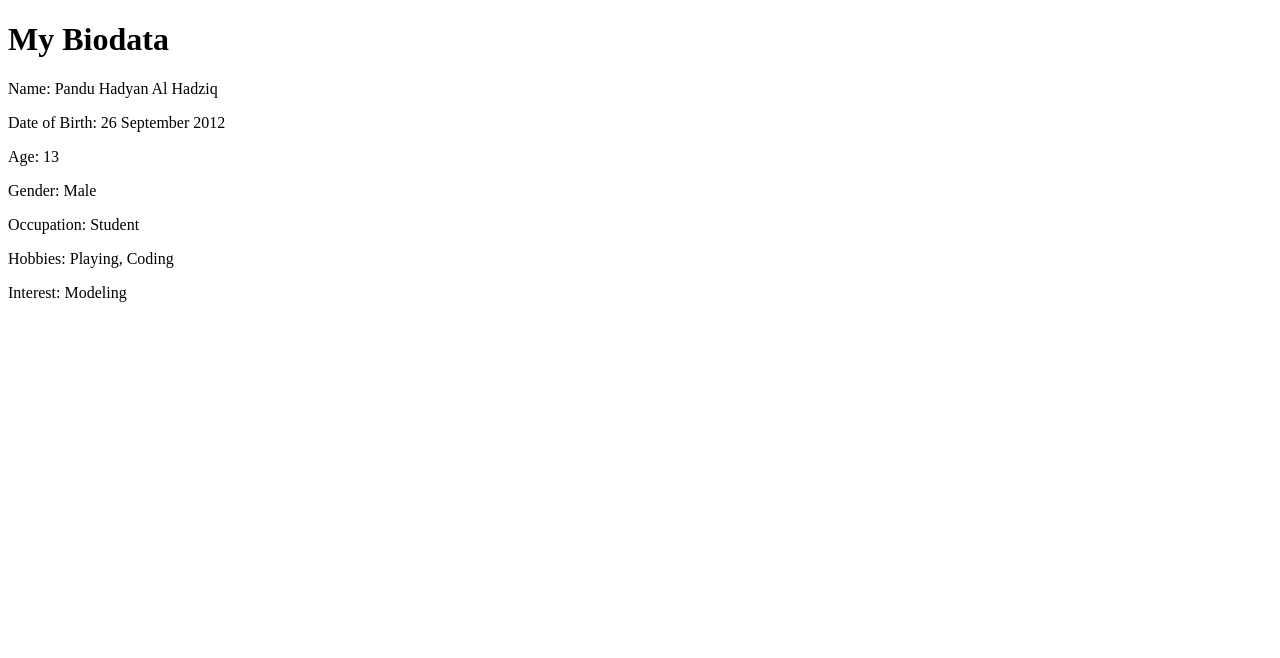
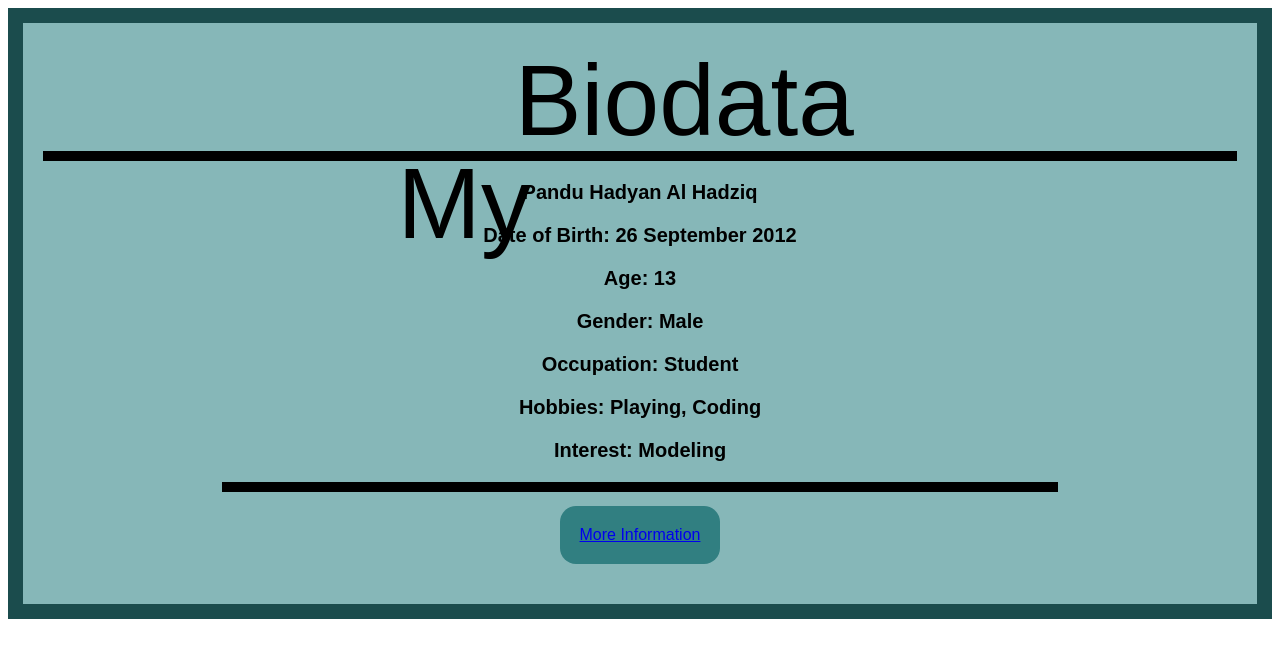
Before and after one commit to refigiale/alhazen-pythonHighJump-group, a plain HTML site: page 01-Project/index.html in a window 1280 px wide. Drawn offline with Linux system fonts and the light colour scheme.

Commit message:
Final Project Biodata Pandu

```diff
--- a/01-Project/index.html
+++ b/01-Project/index.html
@@ -3,16 +3,39 @@
 <head>
     <meta charset="UTF-8">
     <meta name="viewport" content="width=device-width, initial-scale=1.0">
+    <link rel="stylesheet" href="style.css">
     <title>My Biodata</title>
+    <style>
+  html {
+    height: 100%;
+  }
+  body {
+    min-height: 100vh;
+  }
+  .content {
+    height: 500vh;
+    background-color: lightblue;
+  }
+</style>
 </head>
 <body>
-    <h1>My Biodata</h1>
-    <p>Name: Pandu Hadyan Al Hadziq</p>
-    <p>Date of Birth: 26 September 2012</p>
-    <p>Age: 13</p>
-    <p>Gender: Male</p>
-    <p>Occupation: Student</p>
-    <p>Hobbies: Playing, Coding</p>
-    <p>Interest: Modeling</p>
+    <div id="SupremeRex">
+        <div id="PrimaryTitle">
+            <div id="BiodataTitle">Biodata</div>
+            <div id="MyTitle">My</div>
+        </div>
+        <Hr color= "black" size= "10"></Hr>
+        <div id="content">
+            <p><b>Pandu Hadyan Al Hadziq</b></p>
+            <p><b>Date of Birth: 26 September 2012</b></p>
+            <p><b>Age: 13</b></p>
+            <p><b>Gender: Male</b></p>
+            <p><b>Occupation: Student</b></p>
+            <p><b>Hobbies: Playing, Coding</b></p>
+            <p><b>Interest: Modeling</b></p>
+            <Hr color="black" size="10"></Hr>
+            <button class="button button5"><a href="moreinformation.html">More Information</button>
+        </div>
+    </div>
 </body>
 </html>
--- a/01-Project/style.css
+++ b/01-Project/style.css
@@ -0,0 +1,95 @@
+#SupremeRex {
+    background-color: #86b7b8;
+    border-color: #1b4c4d;
+    border-style: solid;
+    border-width: 15px;
+    font-family: Arial, sans-serif;
+    text-align: center;
+    padding: 20px;
+    max-width: 500%;
+    max-height: 500%;
+}
+#PrimaryTitle {
+    margin: auto auto 3px auto;
+    width: 70%;
+    height: 100px;
+    text-align: right;
+    font-size: 100px;
+    font-style: Arial;
+}
+#BiodataTitle{
+    margin: auto auto 3px auto;
+    width: 30%;
+    height: 100px;
+    text-align: left;
+    font-size: 100px;
+    font-style: Arial;
+}
+#MyTitle{
+    margin: auto auto 3px auto;
+    width: 58%;
+    height: 10px;
+    text-align: left;
+    font-size: 100px;;
+    writing-mode: sideways-lr;
+    text-orientation: upright;
+}
+#content{
+    margin: auto auto 3px auto;
+    width: 70%;
+    height: 400px;
+    text-align: center;
+    font-size: 20px;
+}
+#information{
+    background-color: #86b7b8;
+    border-color: #1b4c4d;
+    border-style: solid;
+    border-width: 15px;
+    font-family: Arial, sans-serif;
+    margin: auto auto 3px auto;
+    width: 100%;
+    max-height: 100%;
+    text-align: center;
+}
+#informationTitle{
+    margin: auto auto 3px auto;
+    width: 70%;
+    height: 400px;
+    text-align: center;
+    font-size: 20px;
+}
+#MoreTitle{
+    margin: auto auto 3px auto;
+    width: 30%;
+    height: 80px;
+    text-align: center;
+    font-size: 100px;
+}
+#informationwordTitle{
+    margin: auto auto 3px auto;
+    width: 52.4%;
+    height: 99px;
+    text-align: right;
+    font-size: 100px;
+    rotate: 180deg;
+}
+#informationContent{
+    margin: auto auto 3px auto;
+    width: 70%;
+    height: 400px;
+    text-align: center;
+    font-size: 100px;
+}
+.button {
+  background-color: #317f81;
+  border: none;
+  color: white;
+  padding: 20px;
+  text-align: center;
+  text-decoration: none;
+  display: inline-block;
+  font-size: 16px;
+  margin: 4px 2px;
+}
+.button {border-radius: 16px;}
```
Also changed, not shown: 01-Project/moreinformation.html (added, +25 -0 lines), 01-Project/java.js (deleted).
